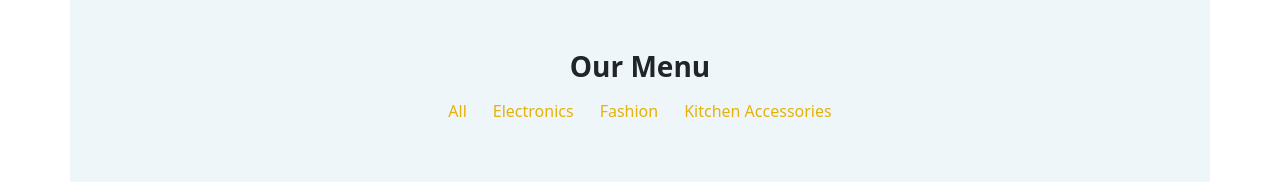
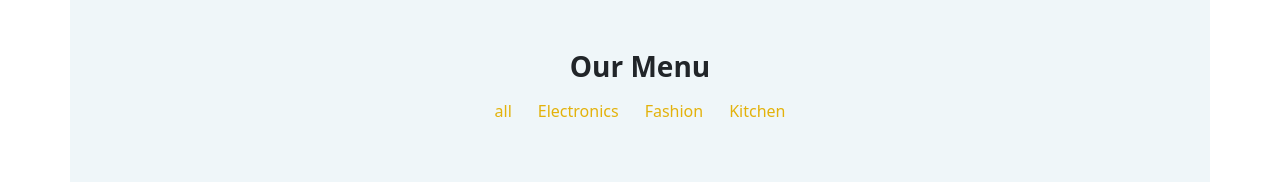
Before and after one commit to Chris-Codex/Menu_Layout_with_React, a React (Create React App) app: page / in a window 1280 px wide. Shown: the top 182 px of the page. Built offline with nearby package versions, Linux system fonts and the light colour scheme.

Commit message:
Implementation of a function that adds data dynamically

```diff
--- a/src/App.js
+++ b/src/App.js
@@ -7,9 +7,13 @@ import "./App.css";
 import "bootstrap/dist/css/bootstrap.min.css";
 import "bootstrap/dist/js/bootstrap.bundle.min.js";
 
+//Function to filter unique item
+const allCategories = ["all", ...new Set(Data.map((item) => item.category))];
+console.log(allCategories);
+
 function App() {
   const [menuItems, setMenuItem] = useState(Data);
-  const [categories, setCategories] = useState([]);
+  const [categories, setCategories] = useState(allCategories);
 
   const filterItems = (category) => {
     if (category === "all") {
@@ -23,7 +27,7 @@ function App() {
   return (
     <main>
       <section>
-        <Categories filterItems={filterItems} />
+        <Categories categories={categories} filterItems={filterItems} />
         <Menu menuItems={menuItems} />
       </section>
     </main>
--- a/src/components/Categories.js
+++ b/src/components/Categories.js
@@ -1,42 +1,23 @@
 import React from "react";
 
-const Categories = ({ filterItems }) => {
+const Categories = ({ categories, filterItems }) => {
   return (
     <div className="container menu-container">
       <h3 className="our-menus">Our Menu</h3>
       <div className="btn-container">
+        {categories.map((category, index) => {
+          return (
             <button
               type="button"
               style={{ color: "#e3b20b" }}
               class="btn"
-          onClick={() => filterItems("all")}
+              key={index}
+              onClick={() => filterItems(category)}
             >
-          All
+              {category}
             </button>
-        <button
-          type="button"
-          style={{ color: "#e3b20b" }}
-          class="btn btn-click"
-          onClick={() => filterItems("Electronics")}
-        >
-          Electronics
-        </button>
-        <button
-          type="button"
-          style={{ color: "#e3b20b" }}
-          class="btn"
-          onClick={() => filterItems("Fashion")}
-        >
-          Fashion
-        </button>
-        <button
-          type="button"
-          style={{ color: "#e3b20b" }}
-          class="btn"
-          onClick={() => filterItems("Kitchen")}
-        >
-          Kitchen Accessories
-        </button>
+          );
+        })}
       </div>
     </div>
   );
```
Lines whose indentation alone changed are shown as unchanged.
